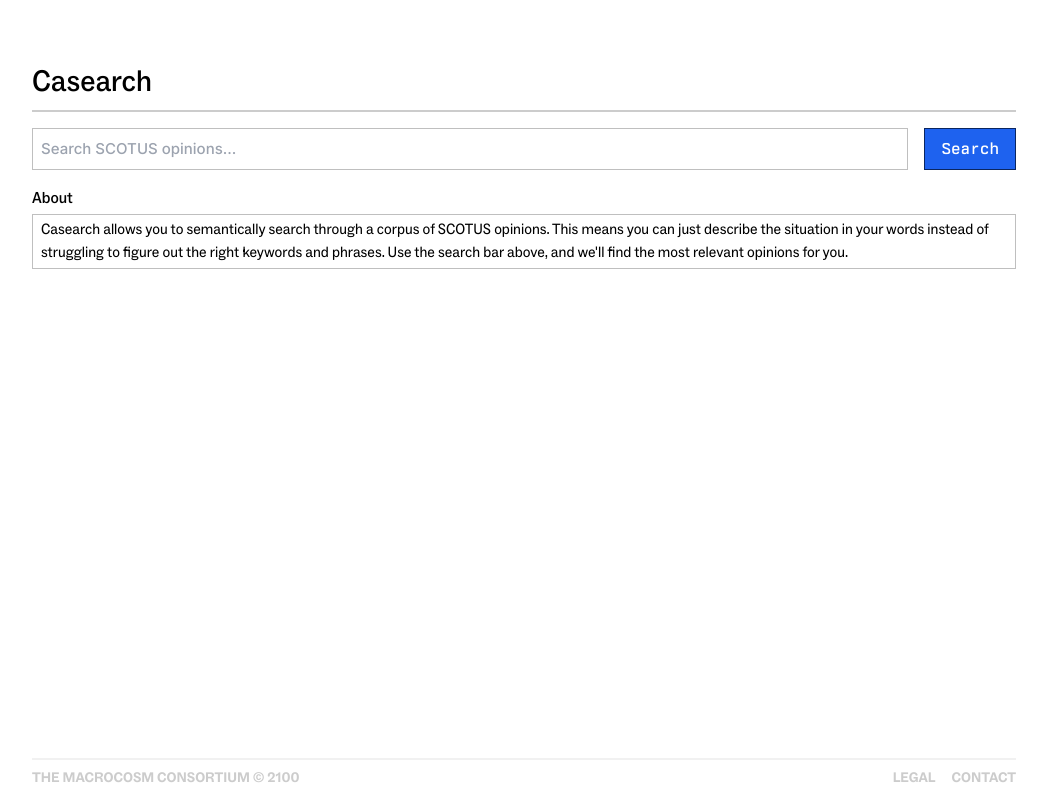
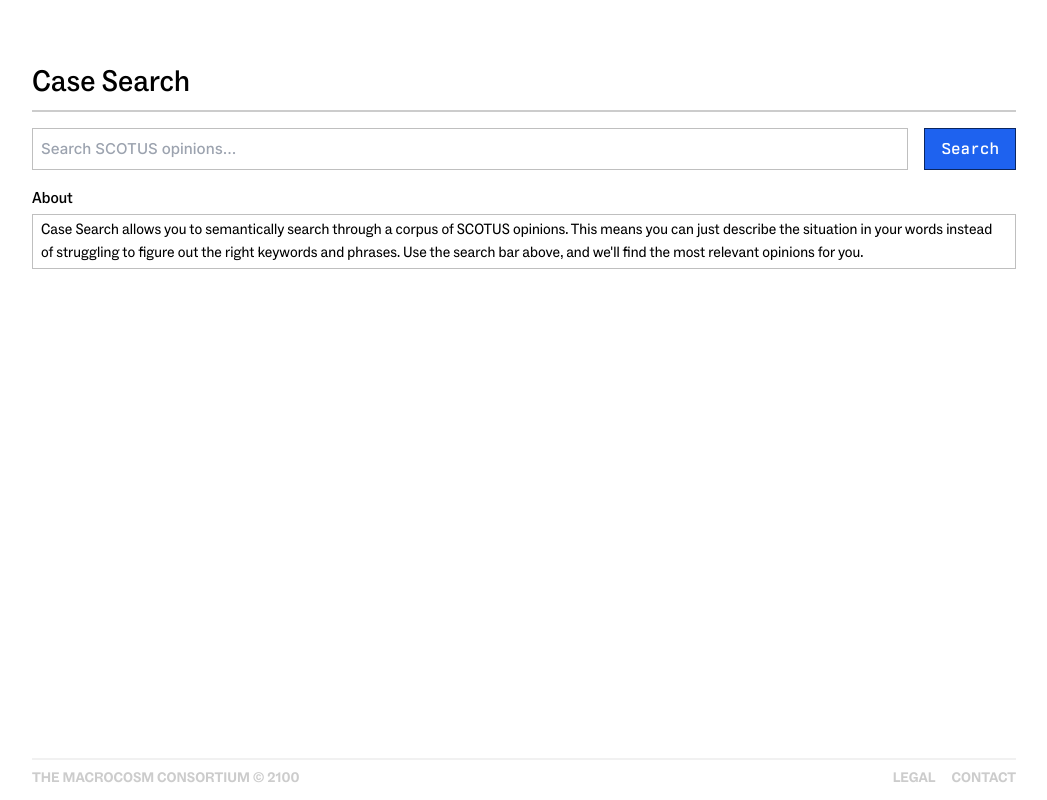
Before and after one commit to macrocosmcorp/case_search, a Next.js app in the folder frontend/: page / in a window 1280 px wide. Shown: the whole page, without its empty margins (116-1163 px from the left). Built offline with nearby package versions, Linux system fonts and the light colour scheme.

Commit message:
update name

```diff
--- a/frontend/src/app/layout.tsx
+++ b/frontend/src/app/layout.tsx
@@ -18,18 +18,18 @@ const BerkeleyMono = localFont({
 });
 
 export const metadata = {
-  title: "CASEARCH",
+  title: "CASE SEARCH",
   description: "Semantic search for U.S. Case Law.",
   openGraph: {
-    title: "CASEARCH",
+    title: "CASE SEARCH",
     description: "Semantic search for U.S. Case Law.",
-    url: "https://casearch.vercel.app",
-    siteName: "CASEARCH",
+    url: "https://casesearch.vercel.app",
+    siteName: "CASE SEARCH",
     images: [
       {
-        url: "https://casearch.vercel.app/static/macro.jpeg",
-        width: 1200,
-        height: 630,
+        url: "https://casesearch.vercel.app/static/macro.jpeg",
+        width: 1500,
+        height: 500,
       },
     ],
     locale: "en-US",
@@ -37,12 +37,10 @@ export const metadata = {
   },
   twitter: {
     card: "summary_large_image",
-    title: "CASEARCH",
+    title: "CASE SEARCH",
     description: "Semantic search for U.S. Case Law.",
-    siteId: "1515531815594864640",
-    creator: "@macrocosmcorp",
-    creatorId: "1515531815594864640",
-    images: ["https://casearch.vercel.app/static/macro.jpeg"],
+    creator: "@khomie_",
+    images: ["https://casesearch.vercel.app/static/macro.jpeg"],
   },
 };
 
--- a/frontend/src/app/page.tsx
+++ b/frontend/src/app/page.tsx
@@ -44,7 +44,7 @@ function AboutBlock() {
   return (
     <div className="w-full px-2 py-1 border-tiny border-lines-soft">
       <p className="text-basesm font-sans font-normal text-letter-default">
-        Casearch allows you to semantically search through a corpus of SCOTUS
+        Case Search allows you to semantically search through a corpus of SCOTUS
         opinions. This means you can just describe the situation in your words
         instead of struggling to figure out the right keywords and phrases. Use
         the search bar above, and we&apos;ll find the most relevant opinions for
--- a/frontend/src/components/header.tsx
+++ b/frontend/src/components/header.tsx
@@ -4,7 +4,7 @@ export default function Header() {
   return (
     <div className="flex flex-col w-full">
       <div className="flex flex-row justify-between items-center mt-12 p-0 font-medium text-3xl font-sans">
-        <Link href="/">Casearch</Link>
+        <Link href="/">Case Search</Link>
       </div>
       <hr className="w-full border-[1px] border-lines-softest mt-2.5" />
     </div>
```
